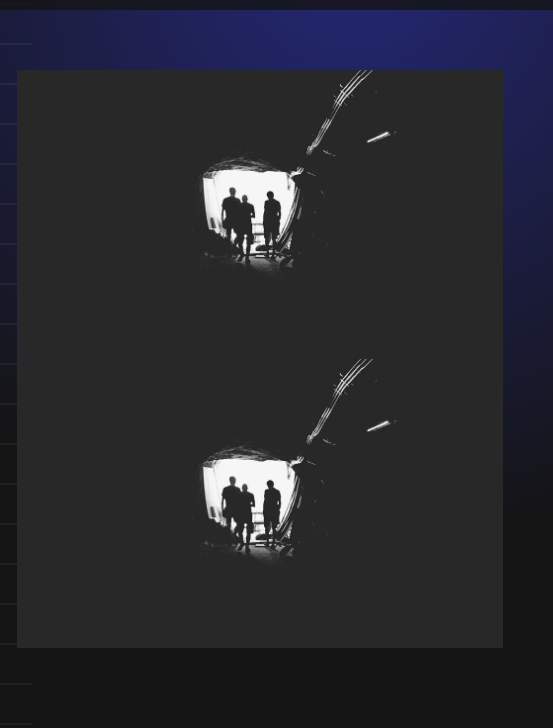
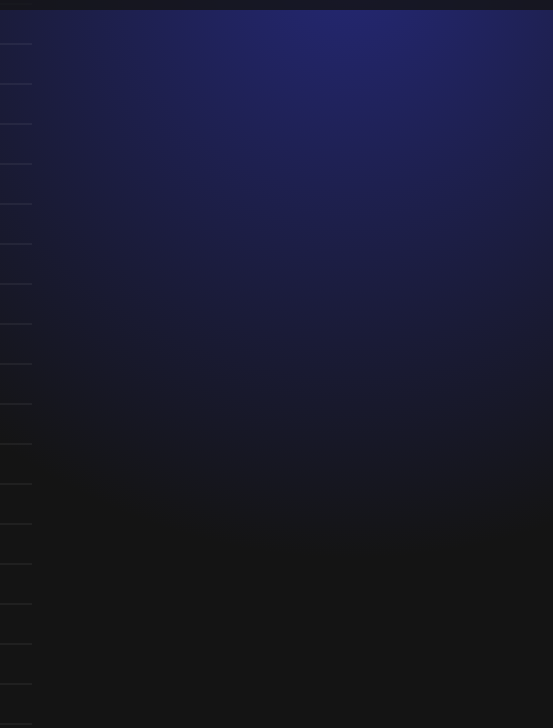
Before and after one commit to evgeny-dyakov/dn-sql-course, a website with bundled scripts: page app/index.html in a window 1280 px wide. Shown: the part 62-790 px from the top of the page, 727-1280 px from the left. Built offline with nearby package versions, Linux system fonts and the light colour scheme.

Commit message:
закоментил разметку под анимацию

```diff
--- a/app/index.html
+++ b/app/index.html
@@ -77,14 +77,14 @@
                 </a>
               </li>
             </ul>
-            <div class="preview__gif-animation">
-              <div class="preview__gif-animation-element">
-                <img class="preview__gif-animation-img" src="./img/some-img.jpg" width="486" alt="gif animation" />
-              </div>
-              <div class="preview__gif-animation-element">
-                <img class="preview__gif-animation-img" src="./img/some-img.jpg" width="486" alt="gif animation" />
-              </div>
-            </div>
+            <!-- <div class="preview__gif-animation">
+      <div class="preview__gif-animation-element">
+        <img class="preview__gif-animation-img" src="./img/some-img.jpg" width="486" alt="gif animation">
+      </div>
+      <div class="preview__gif-animation-element">
+        <img class="preview__gif-animation-img" src="./img/some-img.jpg" width="486" alt="gif animation">
+      </div>
+    </div> -->
           </div>
         </section>
 
```
Also changed, not shown: app/html/sections/preview.html (+2 -2 lines).
